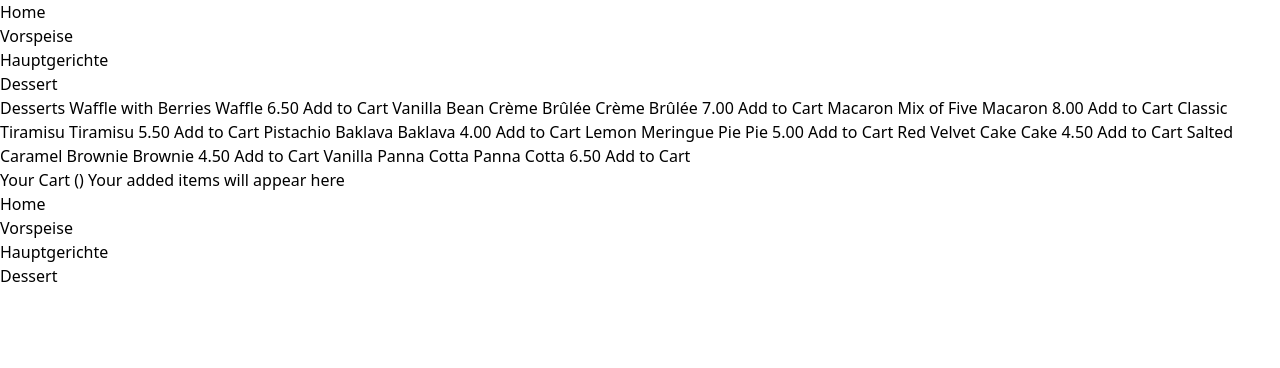
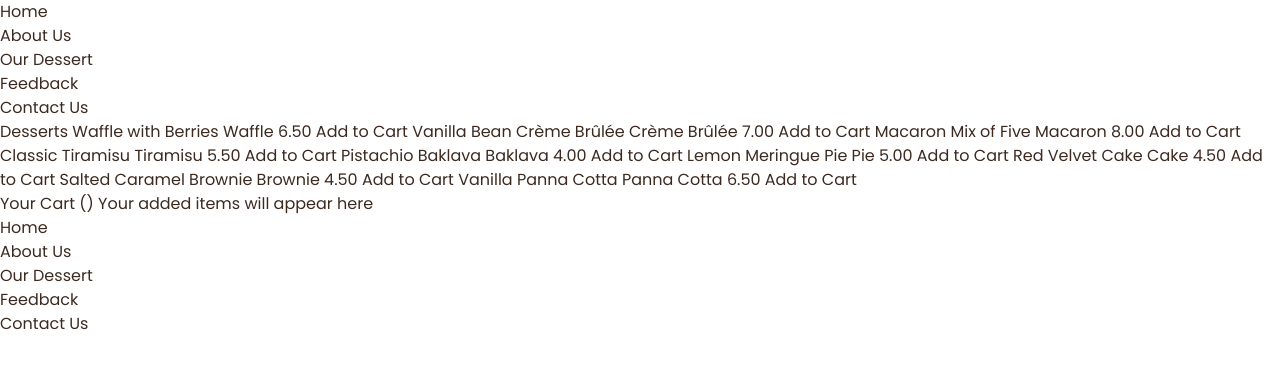
Before and after one commit to ElsaEbrahimi/Dessert, a plain HTML site: page index.html in a window 1280 px wide. Drawn offline with nearby package versions, Linux system fonts and the light colour scheme.

Commit message:
initialstyle

```diff
--- a/index.html
+++ b/index.html
@@ -4,19 +4,32 @@
     <meta charset="UTF-8" />
     <meta name="viewport" content="width=device-width, initial-scale=1.0" />
     <title>Dessert</title>
+    <link
+      href="https://fonts.googleapis.com/css2?family=Poppins:wght@100;200;300;400;500;600;700;800;900&display=swap"
+      rel="stylesheet"
+    />
+    <style>
+      body {
+        font-family: "Poppins", sans-serif;
+      }
+    </style>
     <script src="https://cdn.jsdelivr.net/npm/@tailwindcss/browser@4"></script>
+
+    <!-- Add this to your <head> section -->
   </head>
-  <header>
+
+  <body class="text-[#3C2A21]">
+    <header class="">
       <nav>
         <ul>
           <li>Home</li>
-        <li>Vorspeise</li>
-        <li>Hauptgerichte</li>
-        <li>Dessert</li>
+          <li>About Us</li>
+          <li>Our Dessert</li>
+          <li>Feedback</li>
+          <li>Contact Us</li>
         </ul>
       </nav>
     </header>
-  <body>
     <main>
       <section id="herosection"></section>
       <section id="about-us"></section>
@@ -33,15 +46,16 @@
         Your Cart (<!-- Quantity -->) Your added items will appear here
       </section>
     </main>
-  </body>
     <footer>
       <nav>
         <ul>
           <li>Home</li>
-        <li>Vorspeise</li>
-        <li>Hauptgerichte</li>
-        <li>Dessert</li>
+          <li>About Us</li>
+          <li>Our Dessert</li>
+          <li>Feedback</li>
+          <li>Contact Us</li>
         </ul>
       </nav>
     </footer>
+  </body>
 </html>
```
Also changed, not shown: assets/fonts/OFL.txt (deleted), assets/fonts/README.txt (deleted), assets/fonts/RedHatText-Italic-VariableFont_wght.ttf (deleted), assets/fonts/RedHatText-VariableFont_wght.ttf (deleted), assets/fonts/static/RedHatText-Bold.ttf (deleted), assets/fonts/static/RedHatText-Regular.ttf (deleted), assets/fonts/static/RedHatText-SemiBold.ttf (deleted), assets/images/about-us-img.jpg (added), assets/images/hero-section-img.jpg (added), assets/images/logo.png (added), 1 other file. Lines whose indentation alone changed are shown as unchanged.
